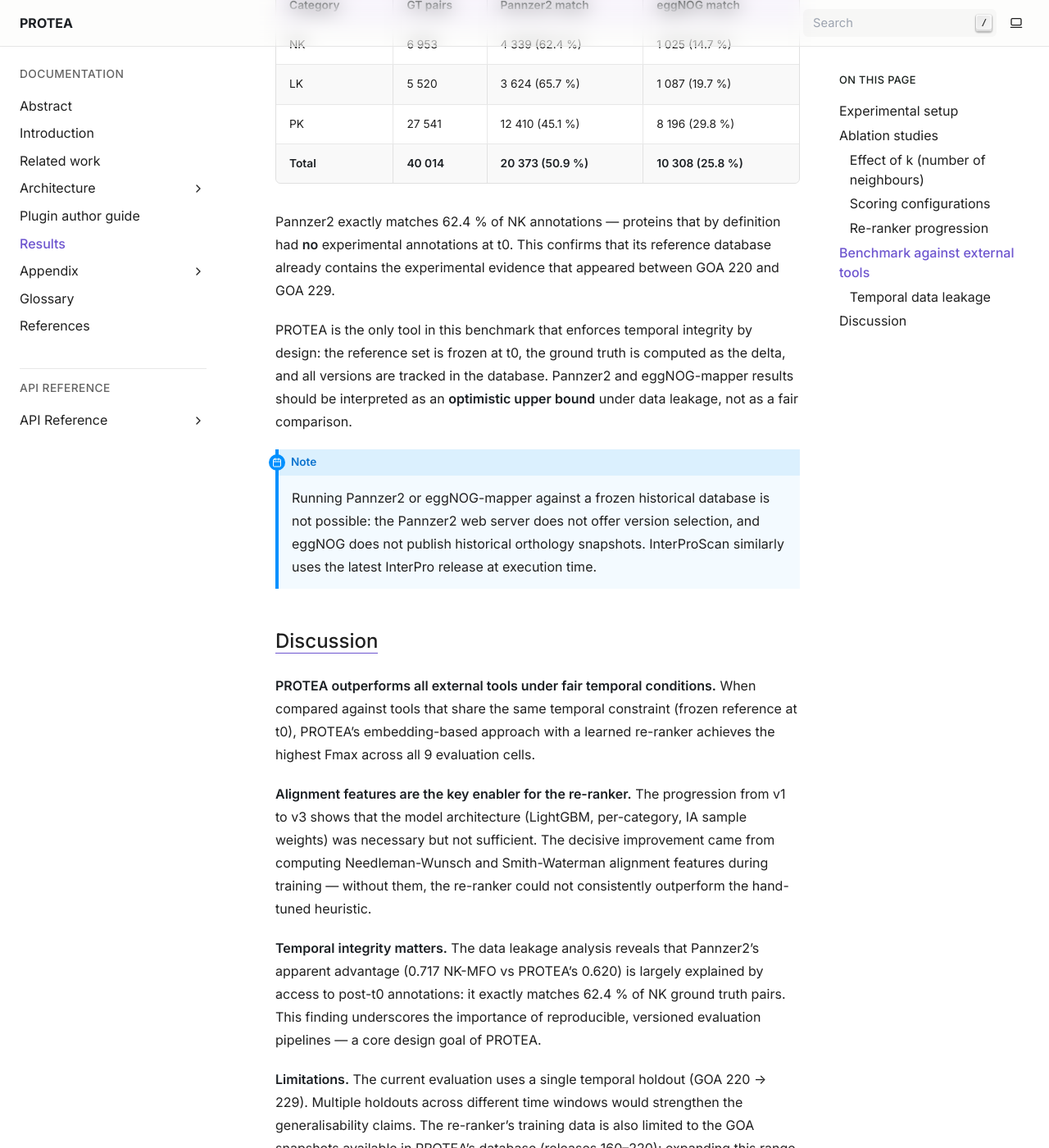
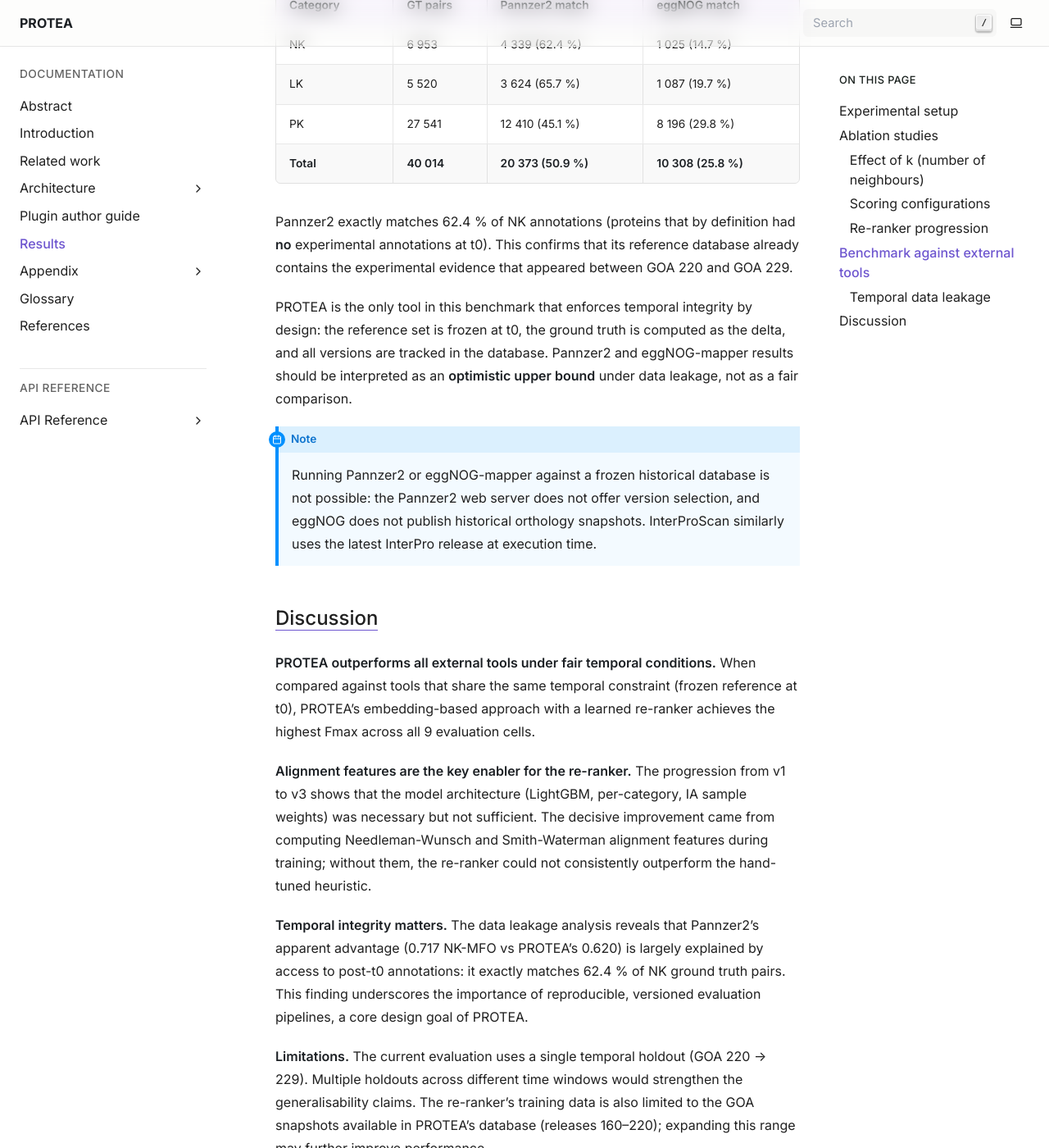
Before and after one commit to frapercan/PROTEA, a Sphinx documentation site: the page built from docs/source/results.rst, in a window 1280 px wide and 1400 px high, scrolled down 5656 px. Shown: the whole window at 82% size. Built offline with Sphinx 7.4.7, drawn with Linux system fonts in a browser that asks for light colours; some of the changed text lies outside the part shown.

Commit message:
docs: sweep em-dashes from results + related_work (#231)
## Summary

Continues the no em-dashes hard rule sweep started in PR #228 (which
cleared `abstract.rst` and `introduction.rst`).

This PR converts all 8 em-dashes in `results.rst` and all 16 em-dashes
in `related_work.rst` to comma, semicolon, colon, period, or parentheses
depending on the surrounding clause structure. Bullet labels of the form
`**Term** -- text` become `**Term.** Text` to match the `**Hn.**`
convention already established in `introduction.rst`.

## Substitution rules applied

- Parenthetical asides → parentheses (e.g., line 400 of `results.rst`,
lines 36/96-97/164-165 of `related_work.rst`).
- Mid-sentence dash with subordinate clause → semicolon (e.g., lines
31/124/200/290/355 of `results.rst`, lines 28/43/92/115 of
`related_work.rst`).
- Bullet `**Label** —` → `**Label.**` (e.g., lines 210/214/218 of
`results.rst`, lines 73/78/83/129/133/137/142 of `related_work.rst`).
- Table caption / seealso bullet `Title —` → `Title:` (e.g., lines
222/300 of `results.rst`, lines 446/448/450 of `results.rst`, line 115
of `related_work.rst`).

The bibtex citation patterns `:cite:\`prottrans2022\` —` were rewritten
as `:cite:\`prottrans2022\`.` to keep the period inside the bullet
label.

## Drift residual

~290 em-dashes remain in 22 RST files (primarily `operations.rst` 57,
`reproduction_guide.rst` 32, `core.rst` 28,
`installation_and_quickstart.rst` 25, `system_overview.rst` 22). Sweep
continues in subsequent PRs.

## Test plan

- [x] Local build: `poetry run sphinx-build -W --keep-going -b html
docs/source /tmp/sphinx-build-out157` succeeds with zero warnings.
- [x] `grep -nE "—" docs/source/results.rst
docs/source/related_work.rst` returns no matches.
- [ ] CI sphinx-build job passes.

```diff
--- a/docs/source/results.rst
+++ b/docs/source/results.rst
@@ -5,7 +5,7 @@ Results
    :local:
    :depth: 2
 
-.. admonition:: Provisional results — pending final recompute
+.. admonition:: Provisional results, pending final recompute
    :class: warning
 
    Every number reported in this chapter was produced **before** the
@@ -28,7 +28,7 @@ Results
    The experimental protocol (GOA 220 → GOA 229 temporal holdout, NK/LK/PK
    categorisation, IA-weighted ``cafaeval``, :math:`k=5` KNN, scoring
    configurations, and the three re-ranker generations) is **stable** and
-   will not change in the final run — only the numerical values will be
+   will not change in the final run; only the numerical values will be
    regenerated.
 
 This chapter presents the experimental evaluation of PROTEA's GO term prediction
@@ -121,7 +121,7 @@ Scoring: baseline (``1 − distance/2``), aspect-separated KNN index.
      - 0.312
 
 Performance degrades monotonically with k. k = 5 is optimal across all
-categories — additional neighbours introduce noise without improving recall.
+categories; additional neighbours introduce noise without improving recall.
 
 Scoring configurations
 ~~~~~~~~~~~~~~~~~~~~~~~
@@ -197,7 +197,7 @@ prediction set; only the post-hoc score computation differs.
 The ``alignment_weighted`` configuration (embedding 0.5, NW 0.3, SW 0.2)
 outperforms the embedding-only baseline by 1.5–4 % Fmax across all cells.
 Configurations that incorporate evidence-code weighting consistently
-underperform the baseline — the evidence signal hurts ranking under
+underperform the baseline; the evidence signal hurts ranking under
 IA-weighted ``cafaeval`` scoring.
 
 Re-ranker progression
@@ -207,19 +207,19 @@ PROTEA includes a LightGBM-based re-ranker trained on temporal splits of GOA
 releases (GOA 160 through 220, 13 splits). Each split provides ground truth for
 supervised training. The re-ranker was developed iteratively:
 
-**v1** — 9 models (one per category × namespace). Class imbalance caused 6 of 9
+**v1.** 9 models (one per category × namespace). Class imbalance caused 6 of 9
 models to early-stop at iteration 1. Balancing with ``neg_pos_ratio=10`` fixed
 training but MFO degraded (0.577 vs 0.611 heuristic).
 
-**v2** — 3 models (one per category: NK, LK, PK). IA values used as sample
+**v2.** 3 models (one per category: NK, LK, PK). IA values used as sample
 weights during training. Learning rate reduced to 0.01, rounds increased to
 1 000. MFO stabilised (0.607) but did not surpass the heuristic globally.
 
-**v3** — Same architecture as v2 but with full alignment (NW/SW) and taxonomy
+**v3.** Same architecture as v2 but with full alignment (NW/SW) and taxonomy
 features computed during training data generation (previously hardcoded to NULL).
 22 input features total.
 
-.. list-table:: Re-ranker progression — Fmax
+.. list-table:: Re-ranker progression: Fmax
    :header-rows: 1
    :widths: 22 9 9 9 9 9 9 9 9 9
 
@@ -287,7 +287,7 @@ features computed during training data generation (previously hardcoded to NULL)
 The v3 re-ranker surpasses the ``alignment_weighted`` heuristic in 7 of 9 cells,
 with the largest gains in MFO (+0.009 NK, +0.009 LK) and CCO (+0.009 NK). It
 loses only in LK-BPO (0.478 vs 0.500) and LK-CCO (0.697 vs 0.699). The key
-insight is that alignment features were critical — v2 had access to the same
+insight is that alignment features were critical; v2 had access to the same
 model architecture but trained without them.
 
 Benchmark against external tools
@@ -297,7 +297,7 @@ PROTEA (re-ranker v3) was benchmarked against three widely used GO annotation
 tools using the same temporal holdout (GOA 220 → 229). All evaluations use
 ``cafaeval`` with IA weighting.
 
-.. list-table:: Fmax (IA-weighted) — GOA 220 → 229
+.. list-table:: Fmax (IA-weighted): GOA 220 → 229
    :header-rows: 1
    :widths: 22 9 9 9 9 9 9 9 9 9
 
@@ -352,7 +352,7 @@ tools using the same temporal holdout (GOA 220 → 229). All evaluations use
      - 0.199
      - 0.325
 
-:sup:`†` Subject to temporal data leakage — see below.
+:sup:`†` Subject to temporal data leakage; see below.
 
 **Tool details:**
 
@@ -397,8 +397,8 @@ predictions and the ground truth were measured:
      - **20 373 (50.9 %)**
      - **10 308 (25.8 %)**
 
-Pannzer2 exactly matches 62.4 % of NK annotations — proteins that by definition
-had **no** experimental annotations at t0. This confirms that its reference
+Pannzer2 exactly matches 62.4 % of NK annotations (proteins that by definition
+had **no** experimental annotations at t0). This confirms that its reference
 database already contains the experimental evidence that appeared between GOA 220
 and GOA 229.
 
@@ -426,14 +426,14 @@ the highest Fmax across all 9 evaluation cells.
 from v1 to v3 shows that the model architecture (LightGBM, per-category, IA
 sample weights) was necessary but not sufficient. The decisive improvement came
 from computing Needleman-Wunsch and Smith-Waterman alignment features during
-training — without them, the re-ranker could not consistently outperform the
+training; without them, the re-ranker could not consistently outperform the
 hand-tuned heuristic.
 
 **Temporal integrity matters.** The data leakage analysis reveals that Pannzer2's
 apparent advantage (0.717 NK-MFO vs PROTEA's 0.620) is largely explained by
 access to post-t0 annotations: it exactly matches 62.4 % of NK ground truth
 pairs. This finding underscores the importance of reproducible, versioned
-evaluation pipelines — a core design goal of PROTEA.
+evaluation pipelines, a core design goal of PROTEA.
 
 **Limitations.** The current evaluation uses a single temporal holdout
 (GOA 220 → 229). Multiple holdouts across different time windows would
@@ -443,11 +443,11 @@ expanding this range may further improve performance.
 
 .. seealso::
 
-   - :doc:`/appendix/reproduction_guide` — exact command sequence to
+   - :doc:`/appendix/reproduction_guide`: exact command sequence to
      regenerate every figure and table on this page.
-   - :doc:`/architecture/evaluation` — the CAFA temporal-holdout protocol
+   - :doc:`/architecture/evaluation`: the CAFA temporal-holdout protocol
      that defines the NK/LK/PK categories and the IA-weighted Fmax used here.
-   - :doc:`/architecture/operations` — ``run_cafa_evaluation`` is the
+   - :doc:`/architecture/operations`: ``run_cafa_evaluation`` is the
      operation that produced the evaluation numbers; the re-ranker
      boosters that feed those numbers are now trained in
      ``protea-reranker-lab`` and registered through
```
Also changed, not shown: other parts of docs/source/results.rst (+4 -4 lines), docs/source/related_work.rst (+16 -16 lines).
